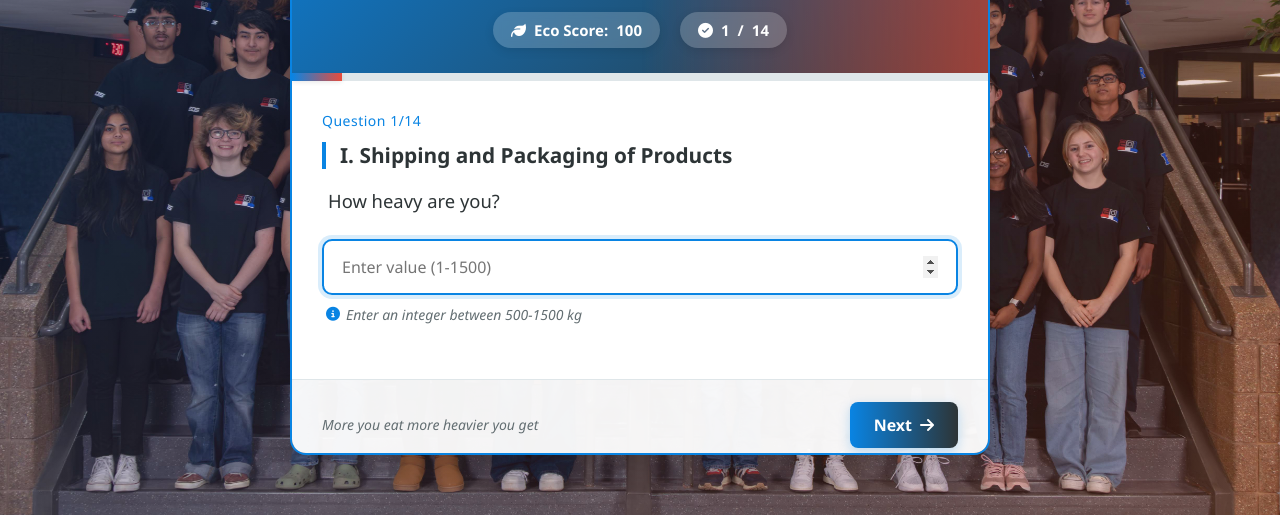
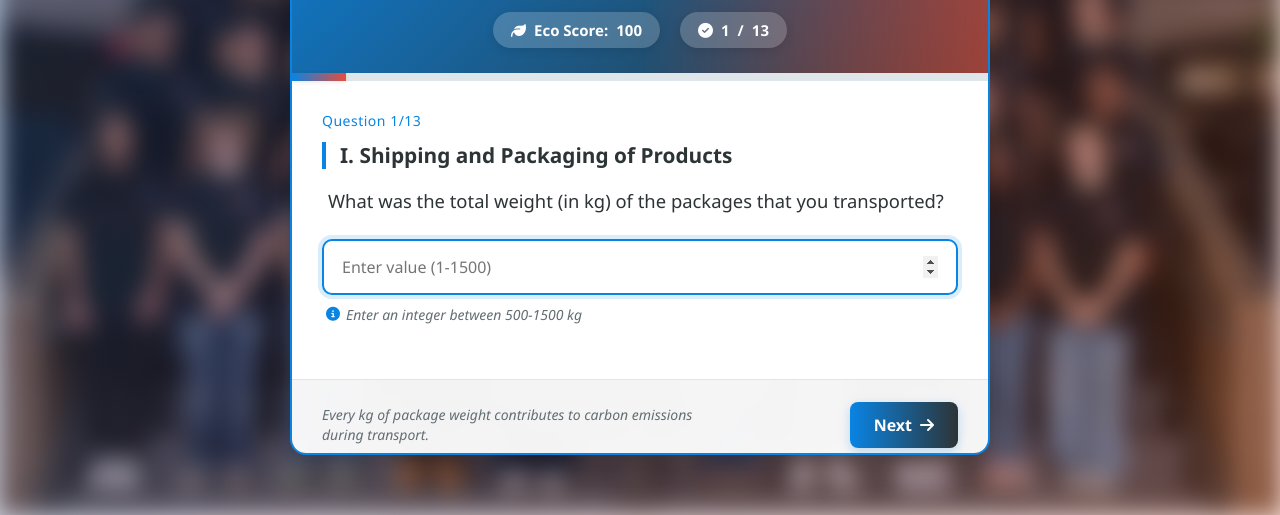
Before and after one commit to feds201/G201-Calculator, a plain HTML site: page index.html in a window 1280 px wide. Shown: the part 285-800 px from the top of the page. Drawn offline with Linux system fonts and the light colour scheme.

Commit message:
hi ritesh

```diff
--- a/css/style.css
+++ b/css/style.css
@@ -82,8 +82,8 @@ body::before {
     background-size: cover;
     background-position: center;
     background-repeat: no-repeat;
-    filter: blur(0px) saturate(120%);
-    -webkit-filter: blur(0px) saturate(120%);
+    filter: blur(12px) saturate(120%);
+    -webkit-filter: blur(12px) saturate(120%);
     z-index: -2;
 }
 
--- a/index.html
+++ b/index.html
@@ -29,7 +29,7 @@
 
         <header class="quiz-header">
             <div class="logo-container">
-                <a href="https://www.feds201.com" target="_blank" rel="noopener noreferrer">
+                <a href="https://www.feds201.com/feds-key-operations/g201" target="_blank" rel="noopener noreferrer">
                     <img src="./assets/G201 logo.png" alt="FRC Team 201 Logo" class="team-logo" loading="eager">
                 </a>
             </div>
--- a/js/script.js
+++ b/js/script.js
@@ -31,18 +31,6 @@ document.addEventListener('DOMContentLoaded', function() {
 
     // Define questions
     const questions = [
-        {
-            section: "I. Shipping and Packaging of Products",
-            question: "How heavy are you?",
-            hint: "Enter an integer between 500-1500 kg",
-            type: "int",
-            min: 1,
-            max: 1500,
-            eco_tip: "More you eat more heavier you get",
-            eco_impact: "low",
-            category: "materials",
-            videoLink: "https://www.youtube.com/watch?v=5qx2WFpNTPs" // Sustainable packaging video
-        },
         {
             section: "I. Shipping and Packaging of Products",
             question: "What was the total weight (in kg) of the packages that you transported?",
```
